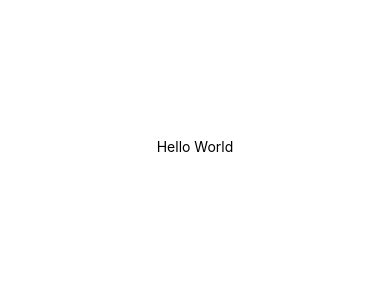
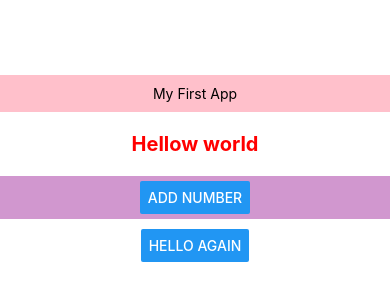
Before and after one commit to hoonyhoney/react_08, a React Native app: screen / in a window 390 px wide. Shown: the part 276-576 px from the top of the page. Built offline with nearby package versions, Linux system fonts and the light colour scheme.

Commit message:
click event

```diff
--- a/App.js
+++ b/App.js
@@ -7,64 +7,73 @@
  */
 
 import React, { Component } from 'react';
-import {View, Text,StyleSheet} from 'react-native';
+import {View, Text,Button, Image,StyleSheet, TouchableOpacity} from 'react-native';
 import PropsChild from './propsChild';
+import Header from './src/header';
+import Generator from './src/generator';
+import NumList from './src/numlist';
 
 class App extends Component {
 
   state = {
-    sampleText: 'Hello World',
-    sampleBoolean: false,
-    sampleNum :1
+    appName: 'My First App',
+    random : [36,999]
   }
 
-  inputText = () =>(
-    this.state.sampleBoolean ?
-    <Text>{this.state.sampleText}</Text>
-    :
-    <Text>sampleBoolean is false</Text>
-  )
-
-  changeState = () => {
-    if(!this.state.sampleBoolean){
-      this.setState({
-        sampleText: 'Text Changed',
-        sampleBoolean: true
-      })
-    }else{
-        this.setState({
-          sampleText: 'Hello World',
-          sampleBoolean: false
-        })
-    }
-
-  }
-
-  onAdd = () => {
-    this.setState(prevState => {
-      return{
-        sampleNum : prevState.sampleNum + 1
-      }
-    })
+  onAddRandomNum = () => {
+    alert('add random number')
   }
 
   render() {
     return(
-      <View style={styles.background}>
+      <View style={styles.mainView}>
+         <Header name={this.state.appName}/>
 
-      <PropsChild sampleText={this.state.sampleText} changeState={this.changeState}/>
+        <View>
+          <Text
+            style = {styles.mainText}
+            onPress={()=> alert('text touch event')}
+            >Hellow world
+            </Text>
+        </View>
 
+
+
+          <Generator add={this.onAddRandomNum}/>
+          <NumList/>
       </View>
     )
   }
 }
 
 const styles = StyleSheet.create({
-  background: {
+  mainView: {
     flex:1,
+    backgroundColor: 'white',
+    marginTop: 50,
+    alignItems : 'center',
+    justifyContent: 'center'
+  },
+  subView :{
+    backgroundColor: 'yellow',
+    marginBottom: 10,
+  },
+  anotherSubView: {
+    flex:2,
+    backgroundColor: 'yellow',
+    marginBottom : 10,
+    width: '100%',
     alignItems: 'center',
     justifyContent: 'center'
+  },
+  mainText: {
+    fontSize: 20,
+    fontWeight: 'bold',
+    color: 'red',
+    padding: 20
   }
-})
+},
+)
+
 
 export default App;
--- /dev/null
+++ b/src/generator.js
@@ -0,0 +1,34 @@
+/**
+ * Sample React Native App
+ * https://github.com/facebook/react-native
+ *
+ * @format
+ * @flow strict-local
+ */
+
+ import React, { Component } from 'react';
+ import {View, Text,Button,StyleSheet} from 'react-native';
+
+
+ const Generator = (props) => {
+    return(
+        <View style={styles.generator}>
+            <Button
+                title="Add Number"
+                onPress = {()=> props.add()}
+            />
+
+        </View>
+    )
+ }
+
+ const styles = StyleSheet.create({
+    generator : {
+        backgroundColor : '#D197CF',
+        alignItems : 'center',
+        padding: 5,
+        width: '100%'
+    }
+ })
+
+ export default Generator;
--- /dev/null
+++ b/src/header.js
@@ -0,0 +1,33 @@
+/**
+ * Sample React Native App
+ * https://github.com/facebook/react-native
+ *
+ * @format
+ * @flow strict-local
+ */
+
+ import React, { Component } from 'react';
+ import {View, Text,Button, Image,StyleSheet,TouchableOpacity,TouchableWithoutFeedback} from 'react-native';
+
+
+ const Header = (props) => (
+    <TouchableOpacity
+        style={styles.header}
+        onPressOut={()=>alert('hello world')}
+    >
+           <View style={styles.header}>
+             <Text >{props.name}</Text>
+           </View>
+       </TouchableOpacity>
+ )
+ const styles = StyleSheet.create({
+   header: {
+     backgroundColor: 'pink',
+     padding: 5,
+     alignItems : 'center',
+     width:'100%'
+   },
+ })
+
+
+ export default Header;
--- /dev/null
+++ b/src/numlist.js
@@ -0,0 +1,35 @@
+/**
+ * Sample React Native App
+ * https://github.com/facebook/react-native
+ *
+ * @format
+ * @flow strict-local
+ */
+
+ import React, { Component } from 'react';
+ import {View, Text,Button,StyleSheet} from 'react-native';
+
+
+ const NumList = (props) => {
+    return(
+        <View style={styles.numList}>
+            <Button
+                title="Hello Again"
+
+            />
+
+        </View>
+    )
+ }
+
+ const styles = StyleSheet.create({
+    numList : {
+        backgroundColor : '##cecece',
+        alignItems : 'center',
+        padding: 5,
+        width: '100%',
+        marginTop: 5
+    }
+ })
+
+ export default NumList;
```
